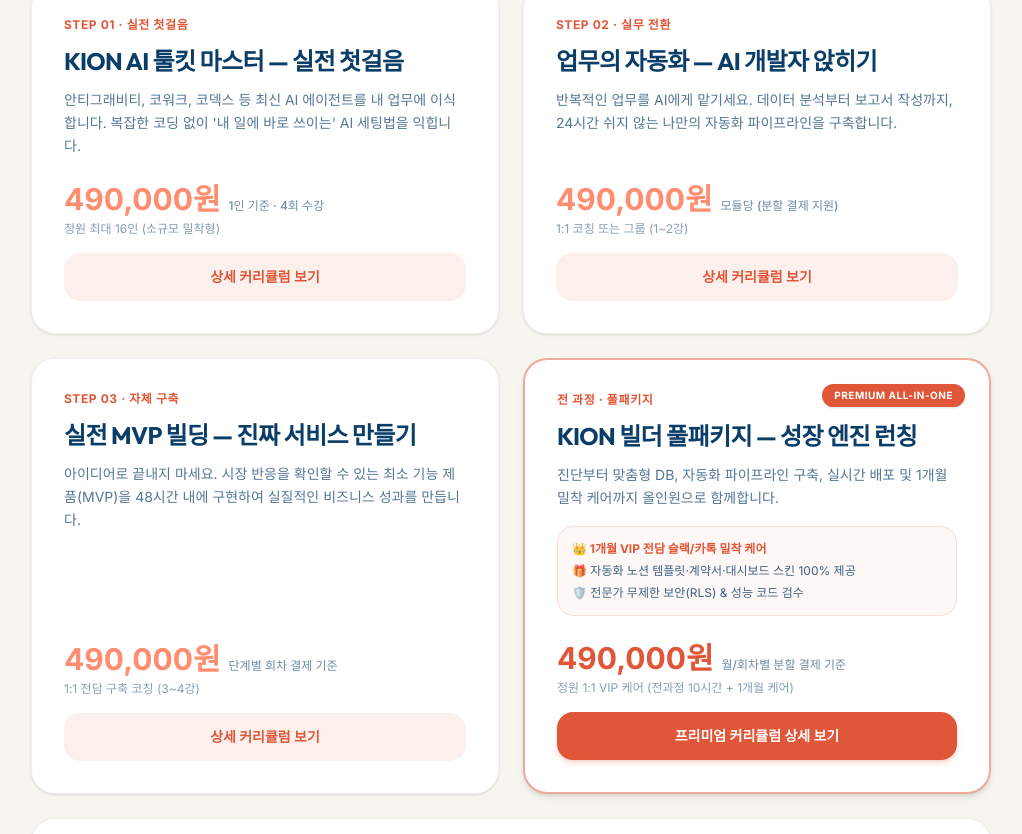
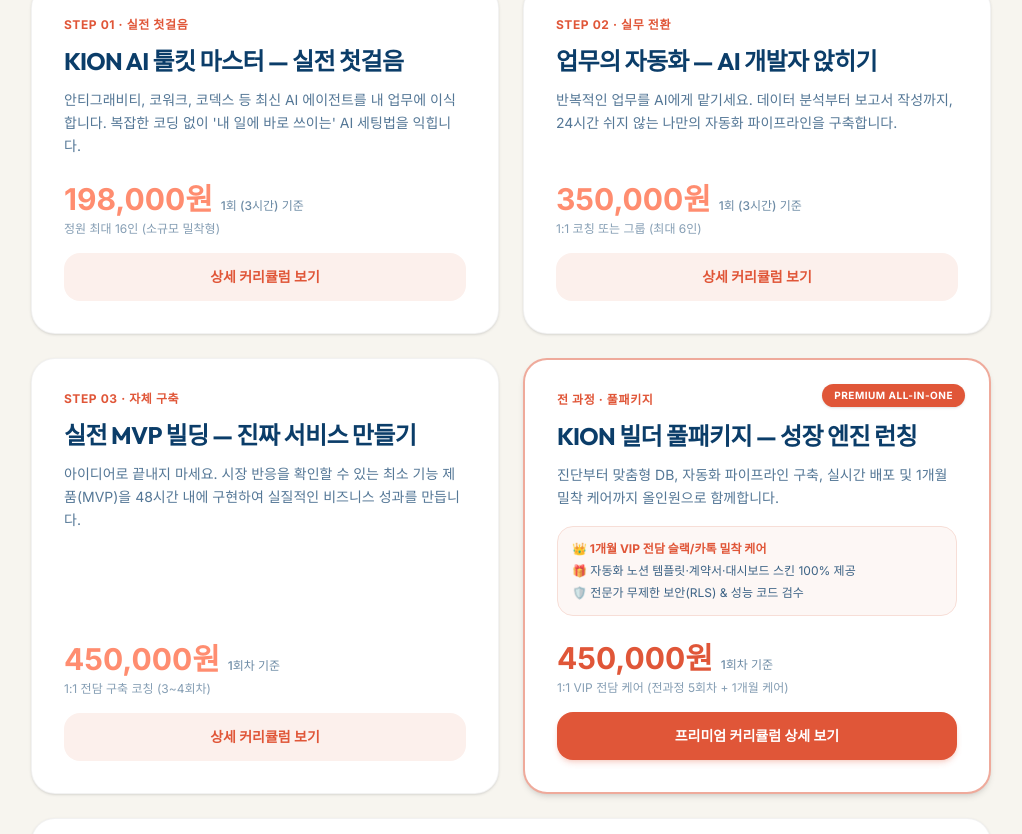
Before and after one commit to kionlabs/Home, a React (Vite) app: page /guide in a window 1280 px wide. Shown: the part 391-1225 px from the top of the page, without its empty margins (129-1151 px from the left). Built offline with nearby package versions, Linux system fonts and the light colour scheme; no server answers.

Commit message:
fix: apply market-rate pricing structure (198k/350k/450k/150k) based on Kmong/Soomgo research for PayApp PG approval

```diff
--- a/src/pages/CourseStep1.tsx
+++ b/src/pages/CourseStep1.tsx
@@ -48,7 +48,7 @@
                 </button>
               </Link>
               <div className="bg-white/10 backdrop-blur-md border border-white/20 px-6 py-4 rounded-2xl text-lg font-extrabold">
-                490,000원 <span className="text-xs font-normal text-white/70">/ 1인 기준 (총 6시간)</span>
+                198,000원 <span className="text-xs font-normal text-white/70">/ 1회 (3시간) 기준</span>
               </div>
             </div>
           </motion.div>
@@ -91,7 +91,7 @@
                 <CreditCard size={20} />
               </div>
               <span className="text-xs text-brand-primary/50 font-bold block mb-1">수강료</span>
-              <p className="font-bold text-sm md:text-base text-brand-primary">490,000원 (총 6시간 기준)</p>
+              <p className="font-bold text-sm md:text-base text-brand-primary">198,000원 (1회 3시간)</p>
             </div>
           </div>
         </section>
--- a/src/pages/CourseStep2.tsx
+++ b/src/pages/CourseStep2.tsx
@@ -48,7 +48,7 @@
                 </button>
               </Link>
               <div className="bg-white/10 backdrop-blur-md border border-white/20 px-6 py-4 rounded-2xl text-lg font-extrabold">
-                490,000원부터 <span className="text-xs font-normal text-white/70">/ 모듈당 (분할 결제 지원)</span>
+                350,000원 <span className="text-xs font-normal text-white/70">/ 1회 (3시간) 기준</span>
               </div>
             </div>
           </motion.div>
@@ -91,7 +91,7 @@
                 <CreditCard size={20} />
               </div>
               <span className="text-xs text-brand-primary/50 font-bold block mb-1">수강료</span>
-              <p className="font-bold text-sm md:text-base text-brand-primary">490,000원부터 (모듈당 결제)</p>
+              <p className="font-bold text-sm md:text-base text-brand-primary">350,000원 (1회 3시간)</p>
             </div>
           </div>
         </section>
--- a/src/pages/CourseStep3.tsx
+++ b/src/pages/CourseStep3.tsx
@@ -48,7 +48,7 @@
                 </button>
               </Link>
               <div className="bg-white/10 backdrop-blur-md border border-white/20 px-6 py-4 rounded-2xl text-lg font-extrabold">
-                490,000원부터 <span className="text-xs font-normal text-white/70">/ 회차별 (분할 결제 지원)</span>
+                450,000원 <span className="text-xs font-normal text-white/70">/ 1회차 기준</span>
               </div>
             </div>
           </motion.div>
@@ -91,7 +91,7 @@
                 <CreditCard size={20} />
               </div>
               <span className="text-xs text-brand-primary/50 font-bold block mb-1">수강료</span>
-              <p className="font-bold text-sm md:text-base text-brand-primary">490,000원부터 (단계별 결제)</p>
+              <p className="font-bold text-sm md:text-base text-brand-primary">450,000원 (1회차 기준)</p>
             </div>
           </div>
         </section>
--- a/src/pages/CourseStep4.tsx
+++ b/src/pages/CourseStep4.tsx
@@ -52,7 +52,7 @@
                 </button>
               </Link>
               <div className="bg-white/10 backdrop-blur-md border border-white/20 px-6 py-4 rounded-2xl text-lg font-extrabold">
-                490,000원부터 <span className="text-xs font-normal text-white/70">/ 회차별 (분할 결제 지원)</span>
+                450,000원 <span className="text-xs font-normal text-white/70">/ 1회차 기준 (전과정 5회차 + 1개월 케어)</span>
               </div>
             </div>
           </motion.div>
@@ -140,7 +140,7 @@
                 <CreditCard size={20} />
               </div>
               <span className="text-xs text-brand-primary/50 font-bold block mb-1">수강료</span>
-              <p className="font-bold text-sm md:text-base text-brand-primary">490,000원부터 (회차/모듈당)</p>
+              <p className="font-bold text-sm md:text-base text-brand-primary">450,000원 (1회차 기준)</p>
             </div>
           </div>
         </section>
--- a/src/pages/Guide.tsx
+++ b/src/pages/Guide.tsx
@@ -62,10 +62,10 @@
                 <div className="mb-4">
                   <div className="flex items-baseline gap-2 mb-1">
                     <span className="text-2xl md:text-3xl font-extrabold text-[#FF8D70]">
-                      490,000원
+                      198,000원
                     </span>
                     <span className="text-xs text-brand-primary/60 font-medium">
-                      1인 기준 · 4회 수강
+                      1회 (3시간) 기준
                     </span>
                   </div>
                   <span className="text-xs text-brand-primary/50 block">
@@ -105,14 +105,14 @@
                 <div className="mb-4">
                   <div className="flex items-baseline gap-2 mb-1">
                     <span className="text-2xl md:text-3xl font-extrabold text-[#FF8D70]">
-                      490,000원
+                      350,000원
                     </span>
                     <span className="text-xs text-brand-primary/60 font-medium">
-                      모듈당 (분할 결제 지원)
+                      1회 (3시간) 기준
                     </span>
                   </div>
                   <span className="text-xs text-brand-primary/50 block">
-                    1:1 코칭 또는 그룹 (1~2강)
+                    1:1 코칭 또는 그룹 (최대 6인)
                   </span>
                 </div>
 
@@ -148,14 +148,14 @@
                 <div className="mb-4">
                   <div className="flex items-baseline gap-2 mb-1">
                     <span className="text-2xl md:text-3xl font-extrabold text-[#FF8D70]">
-                      490,000원
+                      450,000원
                     </span>
                     <span className="text-xs text-brand-primary/60 font-medium">
-                      단계별 회차 결제 기준
+                      1회차 기준
                     </span>
                   </div>
                   <span className="text-xs text-brand-primary/50 block">
-                    1:1 전담 구축 코칭 (3~4강)
+                    1:1 전담 구축 코칭 (3~4회차)
                   </span>
                 </div>
 
@@ -208,14 +208,14 @@
                 <div className="mb-4">
                   <div className="flex items-baseline gap-2 mb-1">
                     <span className="text-2xl md:text-3xl font-extrabold text-[#e05638]">
-                      490,000원
+                      450,000원
                     </span>
                     <span className="text-xs text-brand-primary/60 font-medium">
-                      월/회차별 분할 결제 기준
+                      1회차 기준
                     </span>
                   </div>
                   <span className="text-xs text-brand-primary/50 block">
-                    정원 1:1 VIP 케어 (전과정 10시간 + 1개월 케어)
+                    1:1 VIP 전담 케어 (전과정 5회차 + 1개월 케어)
                   </span>
                 </div>
 
@@ -268,7 +268,7 @@
 
           {/* Disclaimer Note */}
           <p className="text-xs text-brand-primary/50 text-center mt-4">
-            ※ 모든 코스는 수강생의 부담을 줄이기 위해 건당 50만원 이하의 모듈/회차별 결제를 기본으로 지원합니다.
+            ※ 모든 코스는 회차별 결제를 기본으로 지원하며, 상세 비용은 프로젝트 규모 및 커리큘럼 구성에 따라 조정될 수 있습니다.
           </p>
         </section>
 
```
